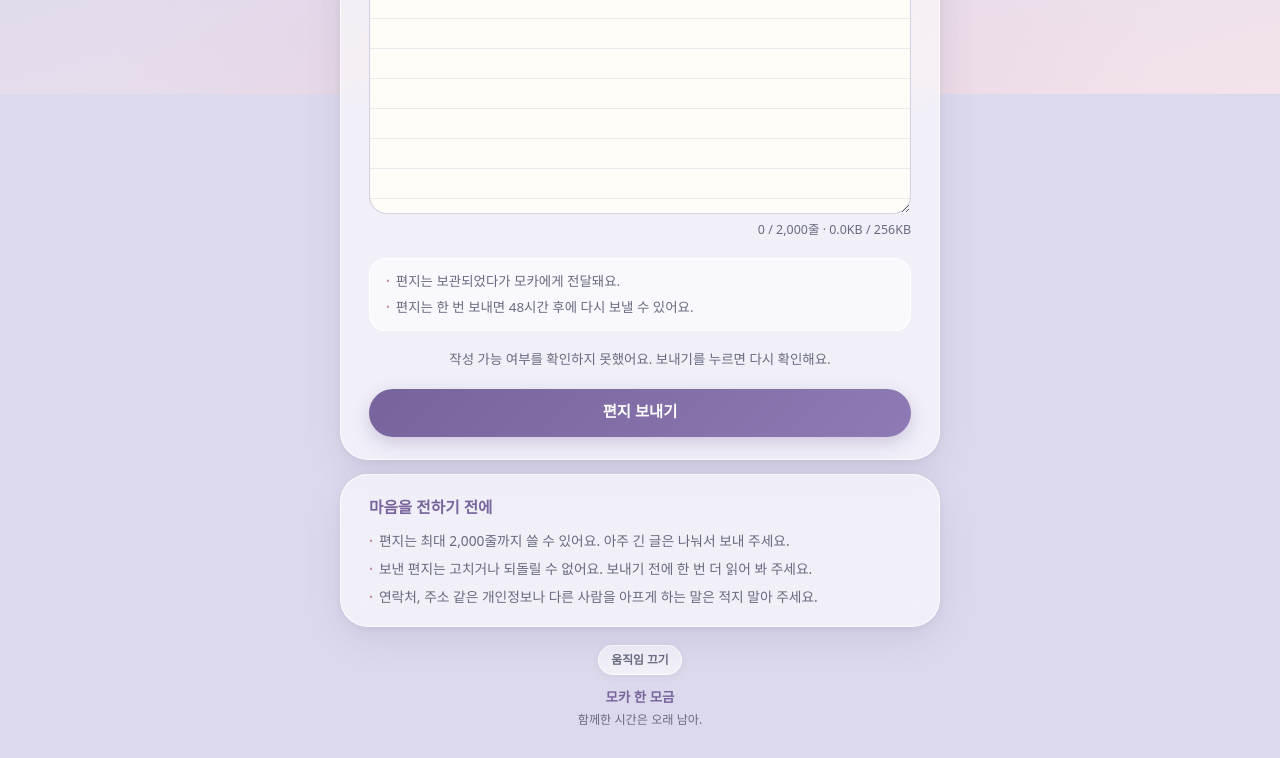
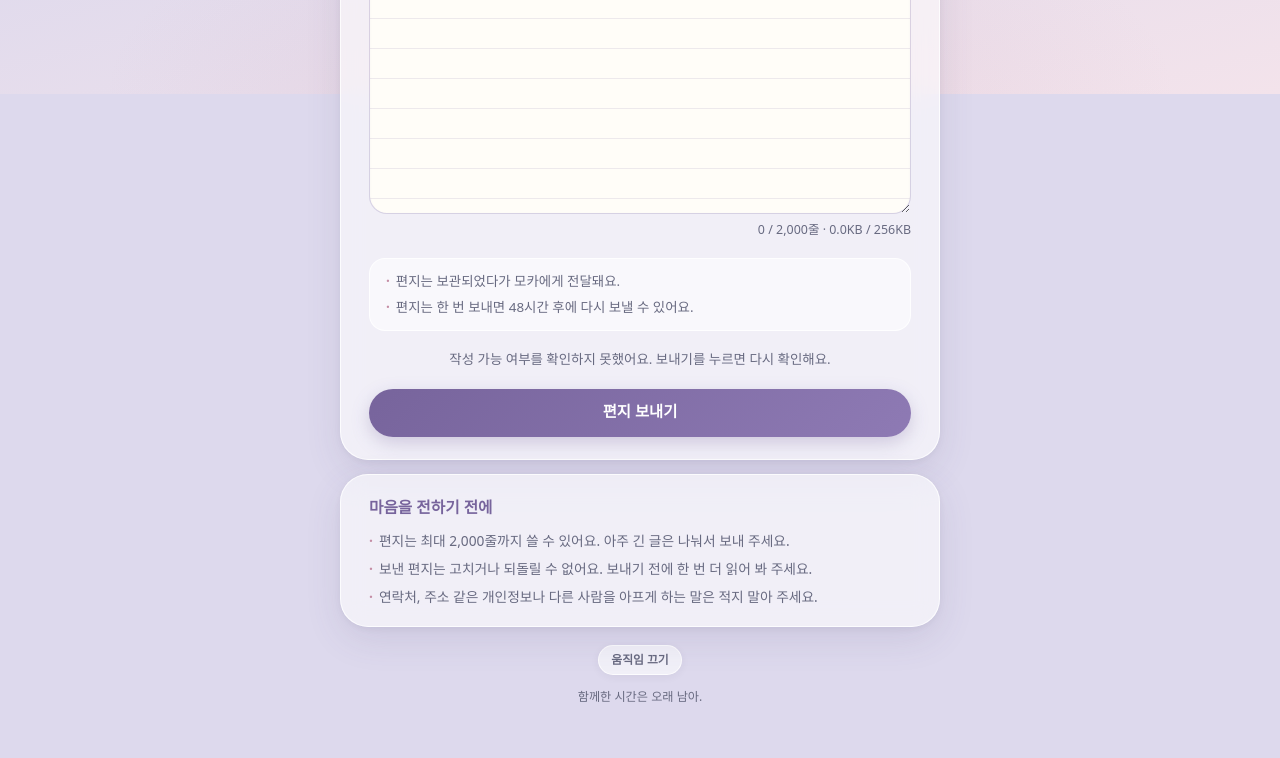
Before and after one commit to Kreuznach/Mokano-2026-Graduation-Message, a website: page public/letters/write.html in a window 1280 px wide. Shown: the part 706-1464 px from the top of the page. After the commit the page ends 1440 px from the top, so only its background shows below. Drawn offline with Linux system fonts and the light colour scheme; no server answers.

Commit message:
문구 제외

```diff
--- a/public/assets/letters-i18n.js
+++ b/public/assets/letters-i18n.js
@@ -40,7 +40,6 @@ export const I18N = {
     guide3: '연락처, 주소 같은 개인정보나 다른 사람을 아프게 하는 말은 적지 말아 주세요.',
     motionOff: '움직임 끄기',
     motionOn: '움직임 켜기',
-    footerName: '모카 한 모금',
     footerLine: '함께한 시간은 오래 남아.',
     nameCount: (n, max) => `${fmt(n)} / ${max}`,
     meta: (lines, kb) => `${fmt(lines)} / 2,000줄 · ${kb}KB / 256KB`,
@@ -100,7 +99,6 @@ export const I18N = {
     guide3: '連絡先や住所などの個人情報、誰かを傷つける言葉は書かないでください。',
     motionOff: '動きをオフ',
     motionOn: '動きをオン',
-    footerName: 'モカひとくち',
     footerLine: '一緒に過ごした時間は、ずっと残るよ。',
     nameCount: (n, max) => `${fmt(n)} / ${max}`,
     meta: (lines, kb) => `${fmt(lines)} / 2,000行 · ${kb}KB / 256KB`,
--- a/public/letters/write.html
+++ b/public/letters/write.html
@@ -125,7 +125,6 @@
       <div class="utility">
         <button type="button" class="chip-btn chip-btn--small" id="motion-btn">움직임 끄기</button>
       </div>
-      <p class="footer-name" data-i18n="footerName">모카 한 모금</p>
       <p class="footer-line" data-i18n="footerLine">함께한 시간은 오래 남아.</p>
     </footer>
   </div>
```
